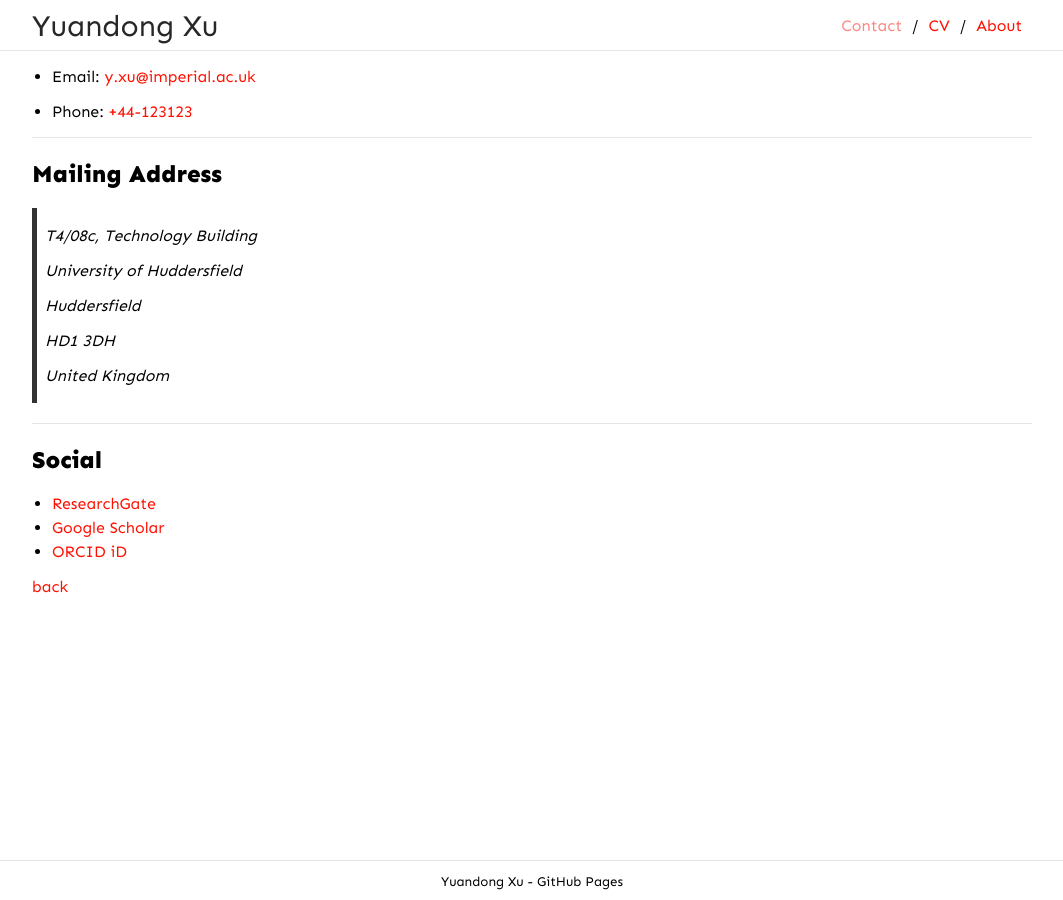
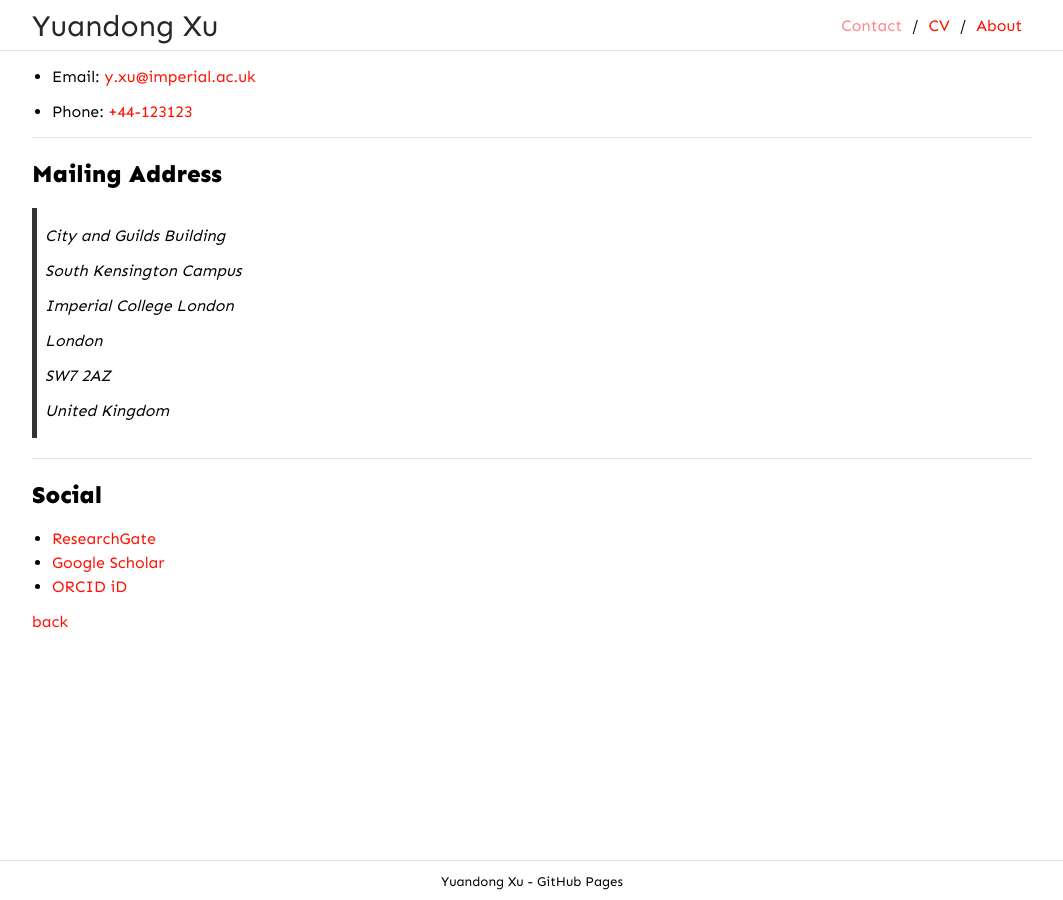
Before and after one commit to edgarxu/edgarxu.github.io, a Jekyll site: the page built from Contact.md, in a window 1280 px wide. Shown: the whole page, without its empty margins (108-1171 px from the left). Built offline with Jekyll 4.4.1, drawn with Linux system fonts in a browser that asks for light colours.

Commit message:
contact info update

```diff
--- a/Contact.md
+++ b/Contact.md
@@ -13,13 +13,15 @@ nav_order: 1
 
 ## Mailing Address
 
-> T4/08c, Technology Building
+> City and Guilds Building
 >
-> University of Huddersfield
+> South Kensington Campus
 >
-> Huddersfield
+> Imperial College London
 >
-> HD1 3DH
+> London
+>
+> SW7 2AZ
 >
 > United Kingdom
 
```
